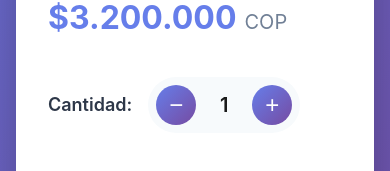
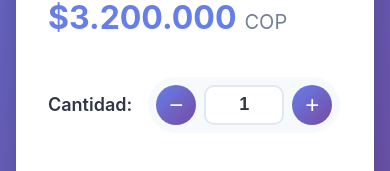
Before and after one commit to itsFr4nc0/tienda-don-berriondo, a React (Vite) app: page /producto/1 in a window 390 px wide. Shown: the part 587-758 px from the top of the page. Built offline with nearby package versions, Linux system fonts and the light colour scheme.

Commit message:
Agregar al carrito escribiendo cantidad

```diff
--- a/src/pages/ProductDetail.css
+++ b/src/pages/ProductDetail.css
@@ -156,6 +156,39 @@
     text-align: center;
 }
 
+/* Input editable de cantidad */
+.quantity-input {
+    width: 80px;
+    height: 40px;
+    border: 2px solid #e2e8f0;
+    border-radius: 10px;
+    text-align: center;
+    font-size: 1.125rem;
+    font-weight: 600;
+    background: white;
+    color: #2d3748;
+    transition: all 0.3s ease;
+    outline: none;
+}
+
+.quantity-input:focus {
+    border-color: #667eea;
+    box-shadow: 0 0 0 3px rgba(102, 126, 234, 0.1);
+}
+
+/* Ocultar flechas del input number en Chrome, Safari, Edge */
+.quantity-input::-webkit-outer-spin-button,
+.quantity-input::-webkit-inner-spin-button {
+    -webkit-appearance: none;
+    margin: 0;
+}
+
+/* Ocultar flechas del input number en Firefox */
+.quantity-input[type=number] {
+    -moz-appearance: textfield;
+    appearance: textfield;
+}
+
 /* Botones de acción */
 .product-actions {
     display: flex;
@@ -288,112 +321,4 @@
     .btn-buy-now {
         width: 100%;
     }
-    /* ANIMACIONES CSS PURAS */
-@keyframes fadeInUp {
-    from {
-        opacity: 0;
-        transform: translateY(30px);
-    }
-    to {
-        opacity: 1;
-        transform: translateY(0);
-    }
 }
-
-@keyframes fadeInLeft {
-    from {
-        opacity: 0;
-        transform: translateX(-50px);
-    }
-    to {
-        opacity: 1;
-        transform: translateX(0);
-    }
-}
-
-@keyframes fadeInRight {
-    from {
-        opacity: 0;
-        transform: translateX(50px);
-    }
-    to {
-        opacity: 1;
-        transform: translateX(0);
-    }
-}
-
-@keyframes scaleIn {
-    from {
-        opacity: 0;
-        transform: scale(0.9);
-    }
-    to {
-        opacity: 1;
-        transform: scale(1);
-    }
-}
-
-.product-detail-page {
-    animation: fadeInUp 0.5s ease-out;
-}
-
-.product-detail-container {
-    animation: fadeInUp 0.6s ease-out 0.2s backwards;
-}
-
-.btn-volver {
-    animation: fadeInLeft 0.5s ease-out 0.3s backwards;
-}
-
-.product-detail-content {
-    animation: scaleIn 0.5s ease-out 0.3s backwards;
-}
-
-.product-image-section {
-    animation: fadeInLeft 0.6s ease-out 0.4s backwards;
-}
-
-.product-info-section {
-    animation: fadeInRight 0.6s ease-out 0.5s backwards;
-}
-
-.product-category-badge {
-    animation: scaleIn 0.4s ease-out 0.6s backwards;
-}
-
-.product-title {
-    animation: fadeInUp 0.5s ease-out 0.7s backwards;
-}
-
-.product-description-full {
-    animation: fadeInUp 0.5s ease-out 0.8s backwards;
-}
-
-.product-price-section {
-    animation: scaleIn 0.5s ease-out 0.9s backwards;
-}
-
-.quantity-selector {
-    animation: fadeInUp 0.5s ease-out 1.0s backwards;
-}
-
-.product-actions {
-    animation: fadeInUp 0.5s ease-out 1.1s backwards;
-}
-
-.product-extra-info {
-    animation: fadeInUp 0.5s ease-out 1.2s backwards;
-}
-
-.info-item:nth-child(1) {
-    animation: fadeInLeft 0.4s ease-out 1.3s backwards;
-}
-
-.info-item:nth-child(2) {
-    animation: fadeInLeft 0.4s ease-out 1.4s backwards;
-}
-
-.info-item:nth-child(3) {
-    animation: fadeInLeft 0.4s ease-out 1.5s backwards;
-}
-}
--- a/src/pages/ProductDetail.tsx
+++ b/src/pages/ProductDetail.tsx
@@ -316,15 +316,21 @@ const ProductDetail: React.FC = () => {
                                 >
                                     −
                                 </motion.button>
-                                <motion.span
-                                    className="quantity-display"
-                                    key={cantidad}
-                                    initial={{ scale: 1.2 }}
-                                    animate={{ scale: 1 }}
-                                    transition={{ duration: 0.2 }}
-                                >
-                                    {cantidad}
-                                </motion.span>
+                                <motion.input
+                                    type="number"
+                                    min="1"
+                                    value={cantidad}
+                                    onChange={(e) => {
+                                        const valor = parseInt(e.target.value);
+                                        if (valor > 0 && !isNaN(valor)) {
+                                            setCantidad(valor);
+                                        } else if (e.target.value === '') {
+                                            setCantidad(1);
+                                        }
+                                    }}
+                                    className="quantity-input"
+                                    whileFocus={{ scale: 1.05 }}
+                                />
                                 <motion.button
                                     onClick={aumentarCantidad}
                                     className="btn-quantity"
```
